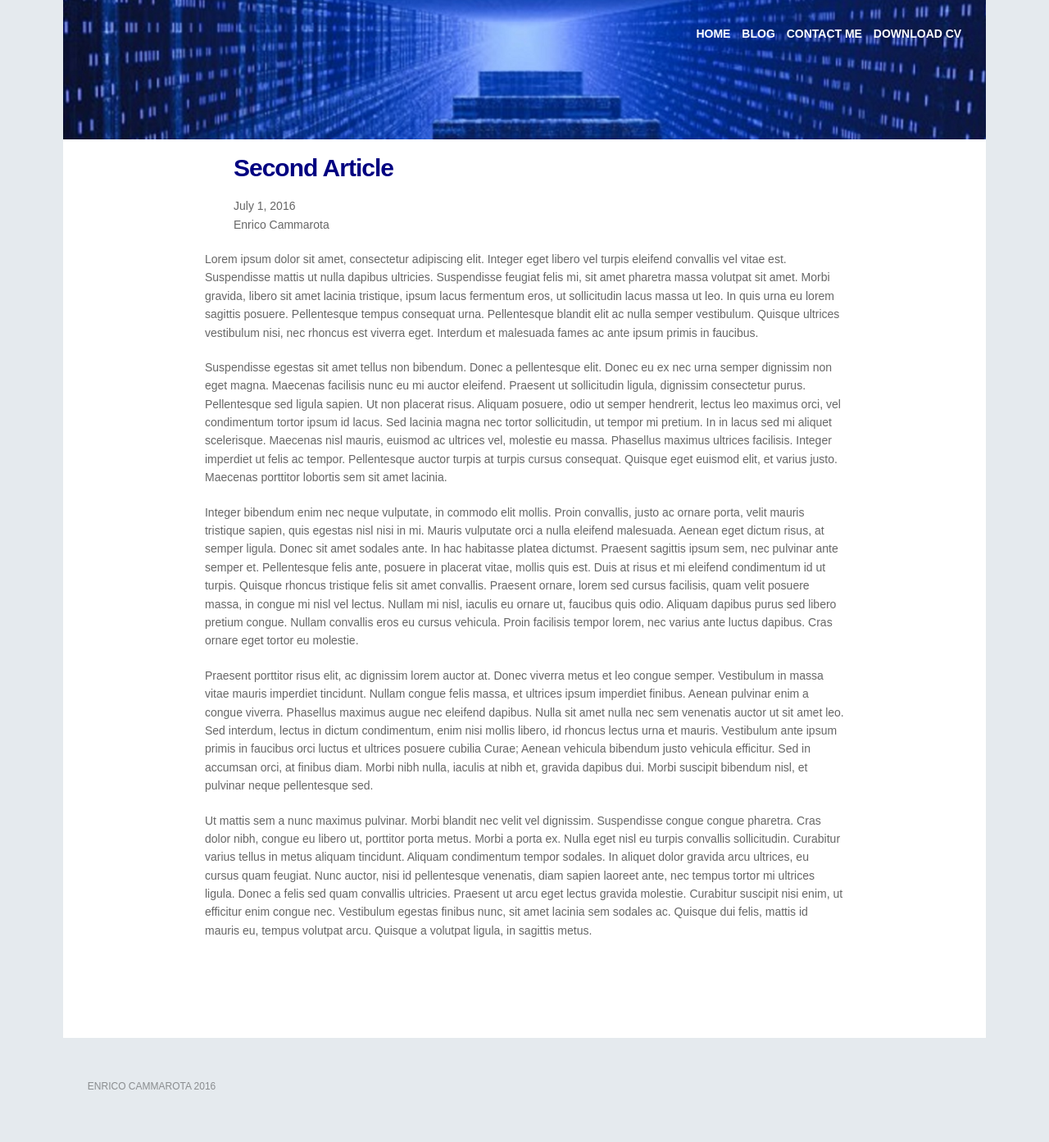
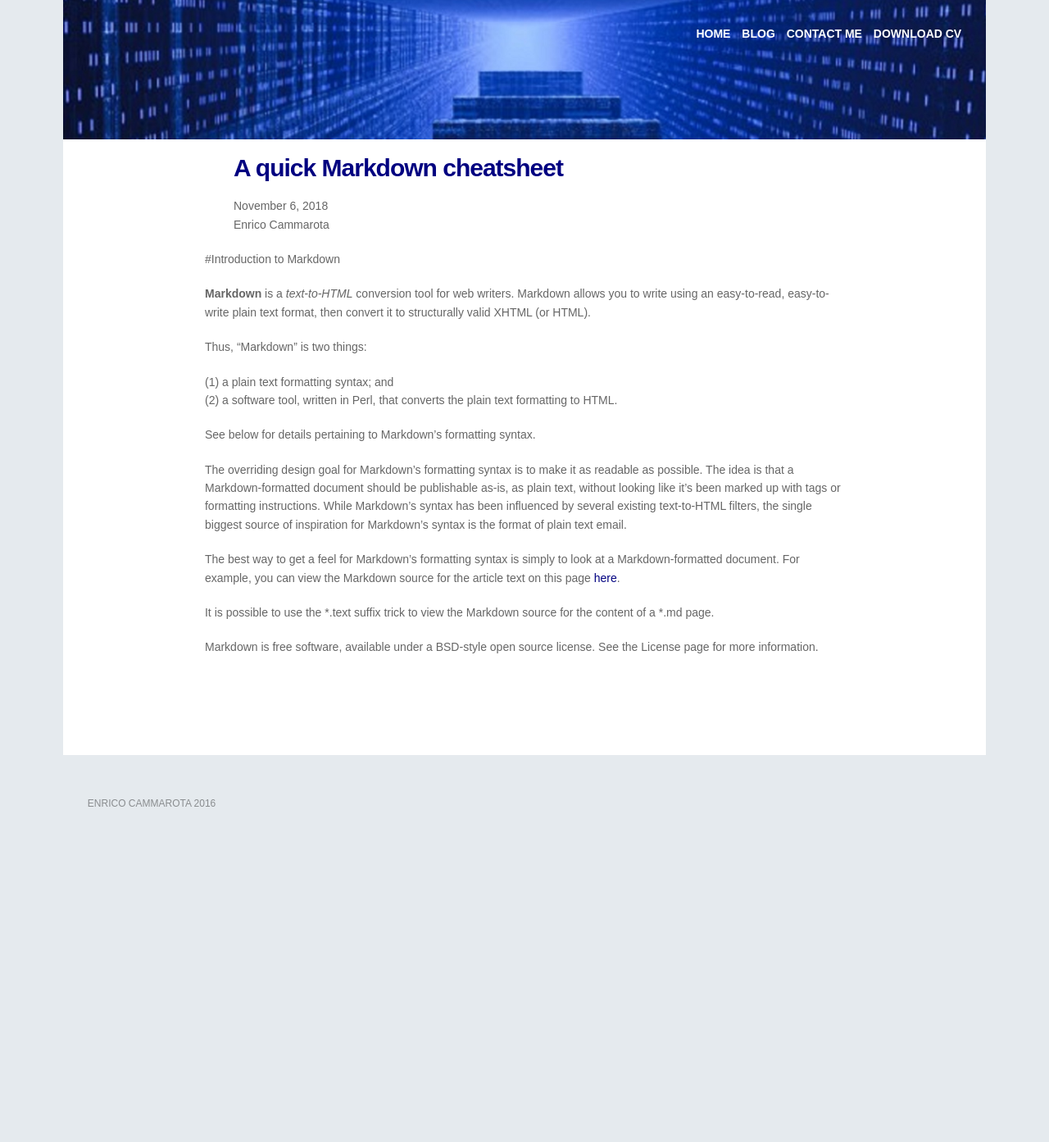
Before and after one commit to enricocammarota/enricocammarota.github.io, a Jekyll site: the page built from _posts/blog/2016-07-01-Blog-entry-two.markdown, in a window 1280 px wide. Shown: the whole page at 82% size. Built offline with Jekyll 4.4.1, drawn with Linux system fonts in a browser that asks for light colours; nearby versions of some CDN libraries; after the commit the page ends 1048 px from its top, so only the background shows below that.

Commit message:
Introduction to Markdown

```diff
--- a/_posts/blog/2016-07-01-Blog-entry-two.markdown
+++ b/_posts/blog/2016-07-01-Blog-entry-two.markdown
@@ -1,17 +1,32 @@
 ---
 layout: post
-title:  "Second Article"
-date:   2016-07-01 00:15:00
+title:  "A quick Markdown cheatsheet"
+date:   2018-11-06 00:15:00
 author:	"Enrico Cammarota"
 categories: blog
 ---
 
-Lorem ipsum dolor sit amet, consectetur adipiscing elit. Integer eget libero vel turpis eleifend convallis vel vitae est. Suspendisse mattis ut nulla dapibus ultricies. Suspendisse feugiat felis mi, sit amet pharetra massa volutpat sit amet. Morbi gravida, libero sit amet lacinia tristique, ipsum lacus fermentum eros, ut sollicitudin lacus massa ut leo. In quis urna eu lorem sagittis posuere. Pellentesque tempus consequat urna. Pellentesque blandit elit ac nulla semper vestibulum. Quisque ultrices vestibulum nisi, nec rhoncus est viverra eget. Interdum et malesuada fames ac ante ipsum primis in faucibus.
+#Introduction to Markdown
 
-Suspendisse egestas sit amet tellus non bibendum. Donec a pellentesque elit. Donec eu ex nec urna semper dignissim non eget magna. Maecenas facilisis nunc eu mi auctor eleifend. Praesent ut sollicitudin ligula, dignissim consectetur purus. Pellentesque sed ligula sapien. Ut non placerat risus. Aliquam posuere, odio ut semper hendrerit, lectus leo maximus orci, vel condimentum tortor ipsum id lacus. Sed lacinia magna nec tortor sollicitudin, ut tempor mi pretium. In in lacus sed mi aliquet scelerisque. Maecenas nisl mauris, euismod ac ultrices vel, molestie eu massa. Phasellus maximus ultrices facilisis. Integer imperdiet ut felis ac tempor. Pellentesque auctor turpis at turpis cursus consequat. Quisque eget euismod elit, et varius justo. Maecenas porttitor lobortis sem sit amet lacinia.
+**Markdown** is a *text-to-HTML* conversion tool for web writers. Markdown allows you to write using an easy-to-read, easy-to-write
+plain text format, then convert it to structurally valid XHTML (or HTML).
 
-Integer bibendum enim nec neque vulputate, in commodo elit mollis. Proin convallis, justo ac ornare porta, velit mauris tristique sapien, quis egestas nisl nisi in mi. Mauris vulputate orci a nulla eleifend malesuada. Aenean eget dictum risus, at semper ligula. Donec sit amet sodales ante. In hac habitasse platea dictumst. Praesent sagittis ipsum sem, nec pulvinar ante semper et. Pellentesque felis ante, posuere in placerat vitae, mollis quis est. Duis at risus et mi eleifend condimentum id ut turpis. Quisque rhoncus tristique felis sit amet convallis. Praesent ornare, lorem sed cursus facilisis, quam velit posuere massa, in congue mi nisl vel lectus. Nullam mi nisl, iaculis eu ornare ut, faucibus quis odio. Aliquam dapibus purus sed libero pretium congue. Nullam convallis eros eu cursus vehicula. Proin facilisis tempor lorem, nec varius ante luctus dapibus. Cras ornare eget tortor eu molestie.
+Thus, “Markdown” is two things:
 
-Praesent porttitor risus elit, ac dignissim lorem auctor at. Donec viverra metus et leo congue semper. Vestibulum in massa vitae mauris imperdiet tincidunt. Nullam congue felis massa, et ultrices ipsum imperdiet finibus. Aenean pulvinar enim a congue viverra. Phasellus maximus augue nec eleifend dapibus. Nulla sit amet nulla nec sem venenatis auctor ut sit amet leo. Sed interdum, lectus in dictum condimentum, enim nisi mollis libero, id rhoncus lectus urna et mauris. Vestibulum ante ipsum primis in faucibus orci luctus et ultrices posuere cubilia Curae; Aenean vehicula bibendum justo vehicula efficitur. Sed in accumsan orci, at finibus diam. Morbi nibh nulla, iaculis at nibh et, gravida dapibus dui. Morbi suscipit bibendum nisl, et pulvinar neque pellentesque sed.
+(1) a plain text formatting syntax; and <br>
+(2) a software tool, written in Perl, that converts the plain text formatting to HTML. <br>
 
-Ut mattis sem a nunc maximus pulvinar. Morbi blandit nec velit vel dignissim. Suspendisse congue congue pharetra. Cras dolor nibh, congue eu libero ut, porttitor porta metus. Morbi a porta ex. Nulla eget nisl eu turpis convallis sollicitudin. Curabitur varius tellus in metus aliquam tincidunt. Aliquam condimentum tempor sodales. In aliquet dolor gravida arcu ultrices, eu cursus quam feugiat. Nunc auctor, nisi id pellentesque venenatis, diam sapien laoreet ante, nec tempus tortor mi ultrices ligula. Donec a felis sed quam convallis ultricies. Praesent ut arcu eget lectus gravida molestie. Curabitur suscipit nisi enim, ut efficitur enim congue nec. Vestibulum egestas finibus nunc, sit amet lacinia sem sodales ac. Quisque dui felis, mattis id mauris eu, tempus volutpat arcu. Quisque a volutpat ligula, in sagittis metus.
+See below for details pertaining to Markdown’s formatting syntax.
+
+The overriding design goal for Markdown’s formatting syntax is to make it as readable as possible. The idea is that a
+Markdown-formatted document should be publishable as-is, as plain text, without looking like it’s been marked up with tags
+or formatting instructions. While Markdown’s syntax has been influenced by several existing text-to-HTML filters, the
+single biggest source of inspiration for Markdown’s syntax is the format of plain text email.
+
+The best way to get a feel for Markdown’s formatting syntax is simply to look at a Markdown-formatted document.
+For example, you can view the Markdown source for the article text on this page [here](http://daringfireball.net/projects/markdown/index.text).
+
+
+It is possible to use the *.text suffix trick to view the Markdown source for the content of a *.md page.
+
+Markdown is free software, available under a BSD-style open source license. See the License page for more information.
```
